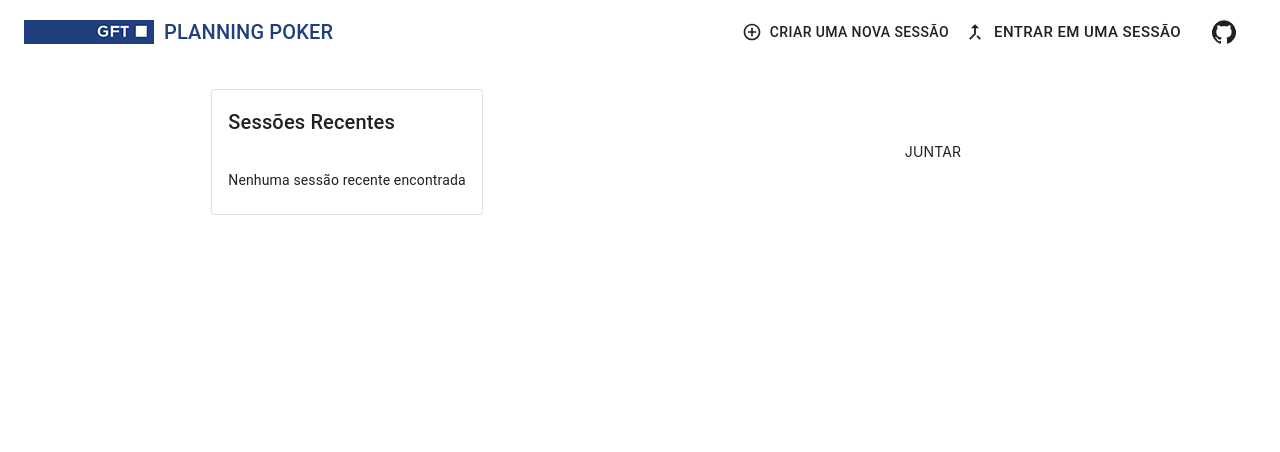
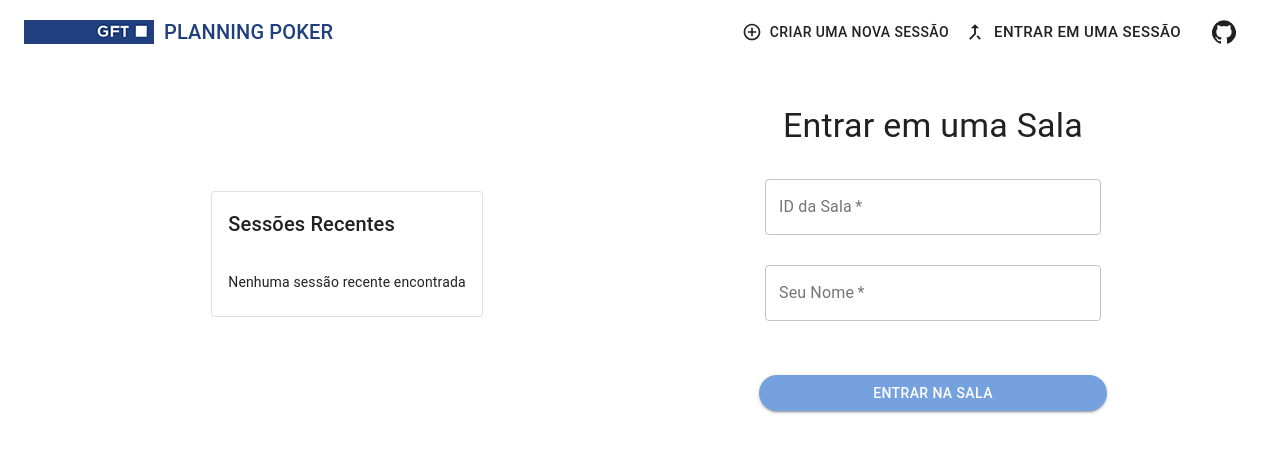
Before and after one commit to brunofhorn/planning-poker, a React (Create React App) app: page / in a window 1280 px wide. Both pictures are taken after a click on the button "ENTRAR EM UMA SESSÃO". Shown: the top 452 px of the page. Built offline with nearby package versions, Linux system fonts and the light colour scheme.

Commit message:
Inclusão do JoinGame

```diff
--- /dev/null
+++ b/src/components/JoinGame.tsx
@@ -0,0 +1,104 @@
+import { Button, Card, CardActions, CardContent, CardHeader, Grow, TextField } from "@material-ui/core";
+import { ChangeEvent, FormEvent, useEffect, useState } from "react";
+import { useNavigate, useParams } from "react-router-dom";
+import { theme } from "../assets/css/style";
+import { getGame } from "../service/games";
+import { addPlayerToGame, isCurrentPlayerInGame } from "../service/players";
+
+export const JoinGame = () => {
+    const navigate = useNavigate();
+    let { id } = useParams<{ id: string }>();
+
+    const [joinGameId, setJoinGameId] = useState(id);
+    const [playerName, setPlayerName] = useState('');
+    const [gameFound, setIsGameFound] = useState(true);
+
+    useEffect(() => {
+        async function fetchData() {
+            if (joinGameId) {
+                if (await getGame(joinGameId)) {
+                    setIsGameFound(true);
+                    if (isCurrentPlayerInGame(joinGameId)) {
+                        navigate(`/game/${joinGameId}`);
+                    }
+                }
+            }
+        }
+        fetchData();
+    }, [joinGameId, navigate]);
+
+    const handleSubmit = async (event: FormEvent) => {
+        event.preventDefault();
+        if (joinGameId) {
+            const res = await addPlayerToGame(joinGameId, playerName);
+
+            setIsGameFound(res);
+            if (res) {
+                navigate(`/game/${joinGameId}`);
+            }
+        }
+    };
+
+    return (
+        <Grow in={true} timeout={500}>
+            <div>
+                <form onSubmit={handleSubmit}>
+                    <Card variant='outlined' style={{
+                        background: "transparent",
+                        border: 0
+                    }}>
+                        <CardHeader
+                            style={{ textAlign: "center" }}
+                            title='Entrar em uma Sala'
+                            titleTypographyProps={{ variant: 'h4' }}
+                        />
+                        <CardContent style={{ textAlign: "center" }}>
+                            <TextField
+                                error={!gameFound}
+                                helperText={!gameFound && 'Sala não encontrada, verifique o ID'}
+                                required
+                                id='filled-required'
+                                label='ID da Sala'
+                                placeholder='1234...'
+                                defaultValue={joinGameId}
+                                variant='outlined'
+                                onChange={(event: ChangeEvent<HTMLInputElement>) =>
+                                    setJoinGameId(event.target.value)
+                                }
+                                style={{ width: "70%", paddingBottom: 30 }}
+                            />
+                            <TextField
+                                required
+                                id='filled-required'
+                                label='Seu Nome'
+                                placeholder='Digite o seu nome'
+                                defaultValue={playerName}
+                                variant='outlined'
+                                onChange={(event: ChangeEvent<HTMLInputElement>) =>
+                                    setPlayerName(event.target.value)
+                                }
+                                style={{ width: "70%", paddingBottom: 30 }}
+                            />
+                        </CardContent>
+                        <CardActions style={{ justifyContent: "center" }}>
+                            <Button
+                                type='submit'
+                                variant='contained'
+                                color='primary'
+                                style={{
+                                    color: theme.colors.backgroundPrimary,
+                                    width: "70%",
+                                    borderRadius: 40
+                                }}
+                            >
+                                Entrar na Sala
+                            </Button>
+                        </CardActions>
+                    </Card>
+                </form>
+            </div>
+        </Grow>
+    )
+}
+
+export default JoinGame;
--- a/src/pages/Home/index.tsx
+++ b/src/pages/Home/index.tsx
@@ -1,6 +1,7 @@
 import { Grid, Slide } from '@material-ui/core';
 import { useMatch } from 'react-router-dom';
 import CreateGame from '../../components/CreateGame';
+import JoinGame from '../../components/JoinGame';
 import RecentGames from '../../components/RecentGames';
 
 export const Home = () => {
@@ -30,7 +31,7 @@ export const Home = () => {
                             flexDirection: 'column',
                             alignItems: 'center',
                             justifyContent: 'center'
-                        }}>{isJoin ? "JUNTAR" : <CreateGame />}</div>
+                        }}>{isJoin ? <JoinGame /> : <CreateGame />}</div>
                     </Grid>
                 </Grid>
             </Grid>
```
